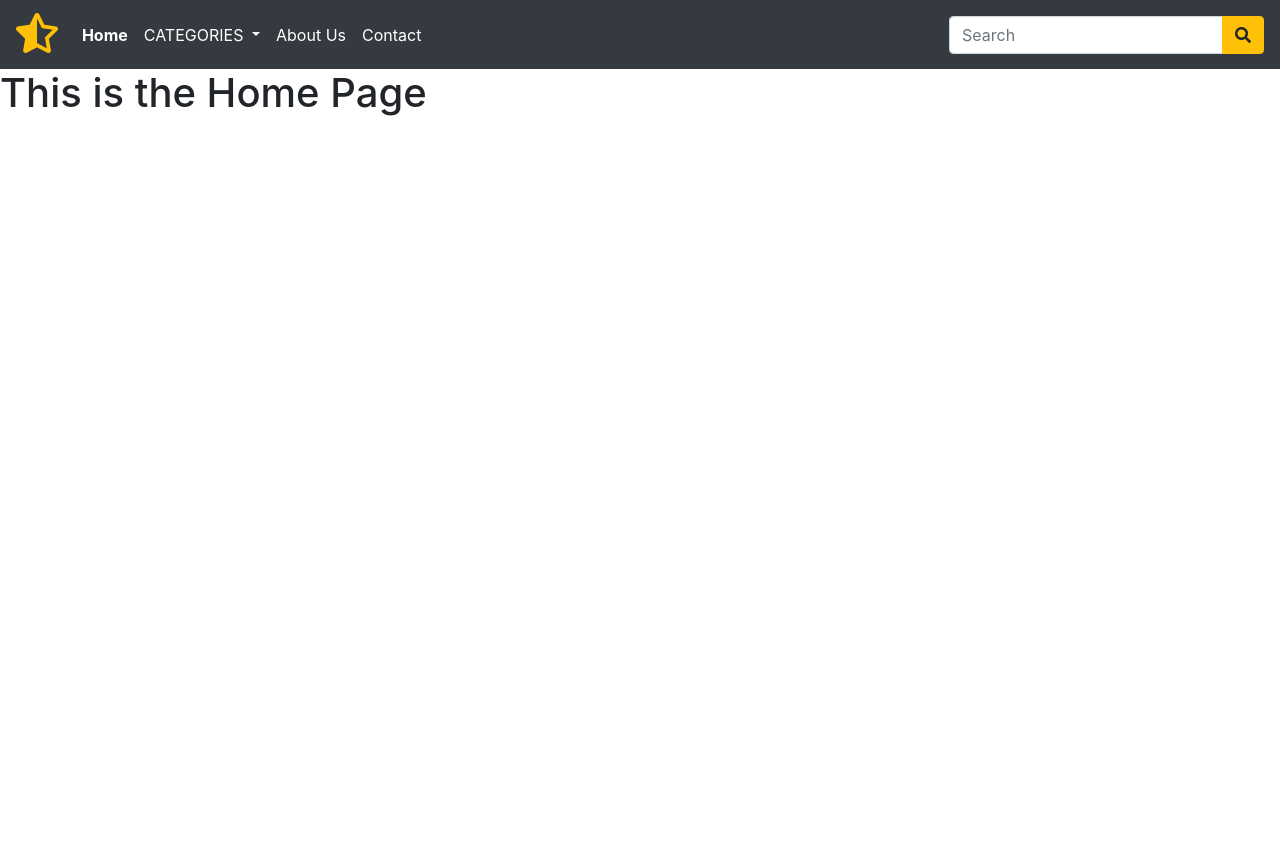
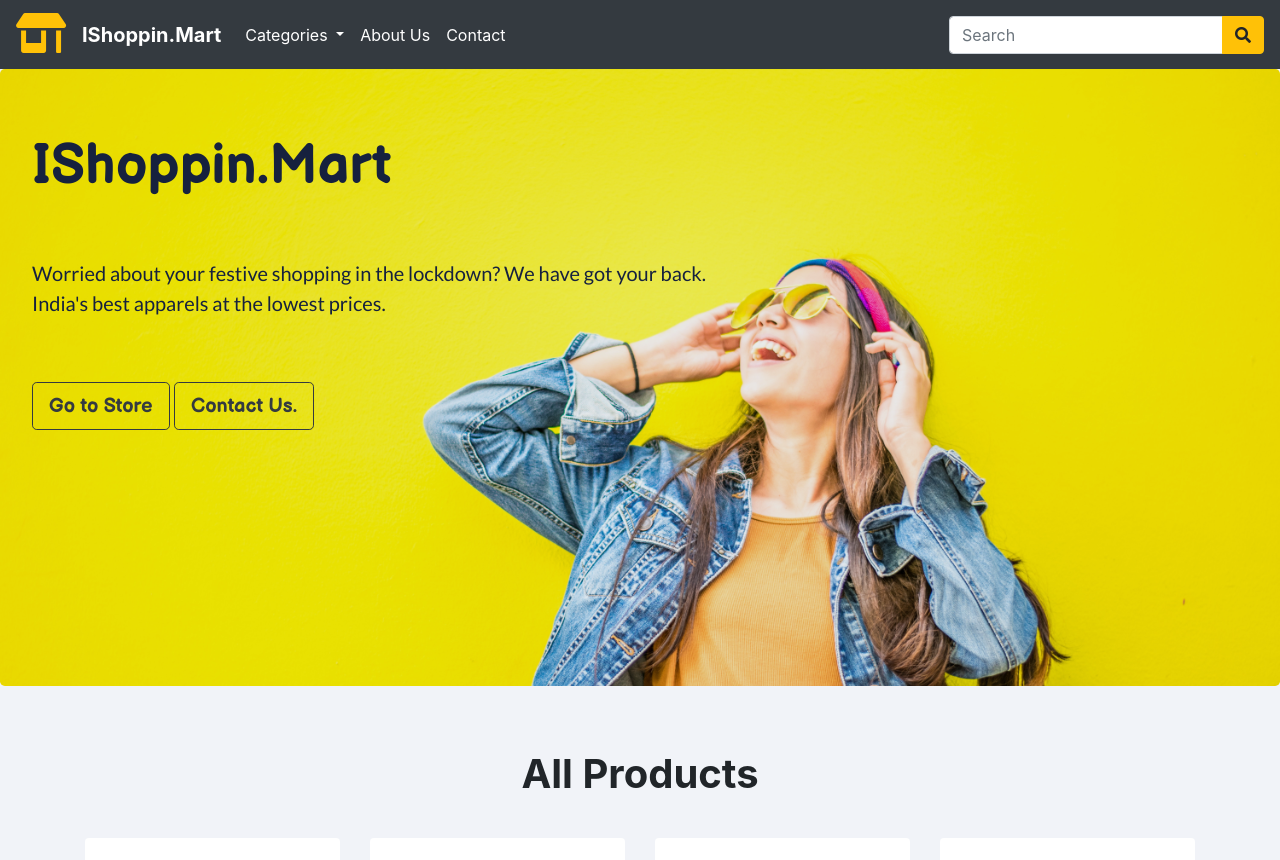
Before and after one commit to ghoshrohit72/India-Shopping-Mart, a Django app: page / in a window 1280 px wide. Shown: the top 860 px of the page. Before the commit the page ends 116 px from the top, so only its background shows below. Run offline with Django 3.2, Linux system fonts and the light colour scheme; some libraries are stand-ins or nearby versions.

Commit message:
Added Navbar,footer and basic functionality

```diff
--- /dev/null
+++ b/India_Bazaar_Project/store/static/custom.css
@@ -0,0 +1,48 @@
+body{
+    background-color: #f1f3f8;
+}
+.jumbotron
+{
+    background-image: url('image/hero_image.jpg') ;
+    padding-bottom: 20%;
+    -webkit-background-size: cover;
+    -moz-background-size: cover;
+    background-size: cover;
+    -o-background-size: cover;
+    font-weight: bold;
+    background-blend-mode: multiply;
+    font-family: 'Balsamiq Sans', cursive;
+    color: #16213e;
+
+}
+
+
+.lead{
+    padding-top: 50px;
+    font-family: 'Lato', sans-serif;
+    font-weight: lighter;
+}
+
+.GridImage{
+    height: 50%;
+    /* padding-bottom: 50px; */
+}
+
+.product_title{
+    padding-top:15px ;
+    padding-bottom: 10px;
+    font-size: 30px;
+    text-transform: uppercase;
+    letter-spacing: .2rem;
+}
+
+.product_text{
+    padding-right: 20px;
+}
+
+.product_description{
+    font-size: 16px;
+    padding-top: 15px;
+    text-transform: uppercase;
+    letter-spacing: .2rem;
+}
--- a/India_Bazaar_Project/store/templates/base.html
+++ b/India_Bazaar_Project/store/templates/base.html
@@ -1,5 +1,6 @@
 <!doctype html>
 <html lang="en">
+  {% load static %}
   <head>
     <!-- Required meta tags -->
     <meta charset="utf-8">
@@ -9,61 +10,26 @@
     <link rel="stylesheet" href="https://stackpath.bootstrapcdn.com/bootstrap/4.5.2/css/bootstrap.min.css" integrity="sha384-JcKb8q3iqJ61gNV9KGb8thSsNjpSL0n8PARn9HuZOnIxN0hoP+VmmDGMN5t9UJ0Z" crossorigin="anonymous">
     <!-- Font Awesome -->
     <link rel="stylesheet" href="https://use.fontawesome.com/releases/v5.14.0/css/all.css" integrity="sha384-HzLeBuhoNPvSl5KYnjx0BT+WB0QEEqLprO+NBkkk5gbc67FTaL7XIGa2w1L0Xbgc" crossorigin="anonymous">
+    <!-- Font Download -->
+    <link href="https://fonts.googleapis.com/css2?family=Lato&family=Montserrat:wght@300&display=swap" rel="stylesheet">
+    <link href="https://fonts.googleapis.com/css2?family=Balsamiq+Sans:wght@700&display=swap" rel="stylesheet">
+
+    <!-- Custom CSS -->
+    <link href="{%  static 'custom.css' %}" rel="stylesheet">
 
 
     <title>{%block title %} {% endblock %}</title>
   </head>
   <body>
 
+    <!-- NAVBAR -->
+      {% include 'navbar.html' %}
 
-
-    <!-- NAVBAR -->
-
-    <nav class="navbar navbar-expand-lg navbar-dark bg-dark">
-        <a class="navbar-brand" href="{% url 'home' %}"><i class="fas fa-star-half-alt text-warning fa-2x"></i></a>
-        <button class="navbar-toggler" type="button" data-toggle="collapse" data-target="#navbarSupportedContent" aria-controls="navbarSupportedContent" aria-expanded="false" aria-label="Toggle navigation">
-          <span class="navbar-toggler-icon"></span>
-        </button>
-
-        <div class="collapse navbar-collapse" id="navbarSupportedContent">
-          <ul class="navbar-nav mr-auto">
-            <li class="nav-item active font-weight-bold"><a class="nav-link" href="{% url 'home' %}">Home</a></li>
-
-            <!-- CATEGORIES TOGGLE MENU -->
-
-            <li class="nav-item dropdown active">
-                <a class="nav-link dropdown-toggle" href="#" id="navbarDropdown" role="button" data-toggle="dropdown" aria-haspopup="true" aria-expanded="false">
-                    CATEGORIES
-                </a>
-                  <div class="dropdown-menu" aria-labelledby="navbarDropdown">
-                    <a class="dropdown-item" href="#">Action</a>
-                    <a class="dropdown-item" href="#">Another action</a>
-                    <div class="dropdown-divider"></div>
-                    <a class="dropdown-item" href="#">Something else here</a>
-                  </div>
-                </li>
-
-
-
-                </form>
-            <li class="nav-item active"><a class="nav-link" href="{% url 'about' %}">About Us</a></li>
-            <li class="nav-item active"><a class="nav-link" href="#">Contact</a></li>
-        </ul>
-
-            <!-- search bar -->
-
-            <form class="form-inline">
-                <div class="input-group">
-                     <input class="form-control" type="search" placeholder="Search" aria-label="Search">
-                     <div class="input-group-append">
-                        <button class="btn btn-warning" type="submit"><i class="fas fa-search"></i></button>
-                     </div>
-                </div>
-            </div>
-      </nav>
 
       {% block content %}
       {% endblock %}
+
+      {% include 'footer.html' %}
     <!-- Optional JavaScript -->
     <!-- jQuery first, then Popper.js, then Bootstrap JS -->
     <script src="https://code.jquery.com/jquery-3.5.1.slim.min.js" integrity="sha384-DfXdz2htPH0lsSSs5nCTpuj/zy4C+OGpamoFVy38MVBnE+IbbVYUew+OrCXaRkfj" crossorigin="anonymous"></script>
--- /dev/null
+++ b/India_Bazaar_Project/store/templates/footer.html
@@ -0,0 +1,8 @@
+<footer class="bg-dark text-white mt-5 p-5">
+    <div class="container">
+        <p class="lead text-center">
+            Copyright &copy; 2020 Rohit
+        </p>
+
+    </div>
+</footer>
--- a/India_Bazaar_Project/store/templates/home.html
+++ b/India_Bazaar_Project/store/templates/home.html
@@ -1,4 +1,5 @@
 {% extends 'base.html' %}
+{% load static %}
     {%block title %}
     Home
     {% endblock %}
@@ -7,7 +8,61 @@
 
     {% block content %}
 
-    <h1>This is the Home Page</h1>
+
+
+    <div class="jumbotron">
+        <h1 class="display-4">IShoppin.Mart</h1>
+        <p class="lead">Worried about your festive shopping in the lockdown? We have got your back. <br>
+            India's best apparels at the lowest prices.
+        </p>
+        <br>
+        <br>
+        <a class="btn btn-outline-dark btn-lg" href="#ProductsGrid" role="button">Go to Store </a>
+        <a class="btn btn-outline-dark btn-lg" href="#" role="button">Contact Us. </a>
+      </div>
+
+      <section id="ProductsGrid">
+        <div class="py-4">
+            <div class="container">
+                <div class="row">
+                    <div class="col-10 mx-auto my-2 text-center">
+                      <h1 class="text-capitalize font-weight-bold">
+                          All Products
+                      </h1>
+                    </div>
+                </div>
+            </div>
+
+        </div>
+        <!-- GRID CREATION -->
+        <div class="container">
+            <div class="row">
+                {% for i in '12345678' %}
+                <div class="col-9 mx-auto col-md-6 col-lg-3" >
+                    <div class="card mb-4" style="border-color: transparent">
+                        <div class="p-4">
+                            <img class="GridImage card-img-top" src="{% static 'image/image5.jpg' %}" alt="">
+                        </div>
+
+                        <!-- footer for images -->
+                        <div class="card-footer d-flex justify-content-between"
+                        style="background: transparent; border-color: transparent; padding-bottom: 50px">
+                            <p class="font-weight-bold mb-0">
+                                Polka Dotted Dress
+                            </p>
+                            <h5 class="text-info font-italic mb-0">
+                                <span class="mr-1">$</span>100
+                            </h5>
+                        </div>
+                    </div>
+                </div>
+                {% endfor %}
+            </div>
+        </div>
+
+      </section>
+
+
 
 
 
--- /dev/null
+++ b/India_Bazaar_Project/store/templates/navbar.html
@@ -0,0 +1,46 @@
+ <!-- NAVBAR -->
+
+ <nav class="navbar navbar-expand-lg navbar-dark bg-dark">
+    <a class="navbar-brand" href="{% url 'home' %}">
+      <!-- LOGO IMAGE -->
+       <i class="fas fa-store-alt text-warning fa-2x"></i> </a>
+    <button class="navbar-toggler" type="button" data-toggle="collapse" data-target="#navbarSupportedContent" aria-controls="navbarSupportedContent" aria-expanded="false" aria-label="Toggle navigation">
+      <span class="navbar-toggler-icon"></span>
+    </button>
+
+   <div class="collapse navbar-collapse" id="navbarSupportedContent">
+      <ul class="navbar-nav mr-auto">
+        <li class="nav-item active font-weight-bold"><a class="navbar-brand href="{% url 'home' %}">IShoppin.Mart</a></li>
+
+        <!-- CATEGORIES TOGGLE MENU -->
+
+        <li class="nav-item dropdown active">
+            <a class="nav-link dropdown-toggle" href="#" id="navbarDropdown" role="button" data-toggle="dropdown" aria-haspopup="true" aria-expanded="false">
+                Categories
+            </a>
+              <div class="dropdown-menu" aria-labelledby="navbarDropdown">
+                <a class="dropdown-item" href="#">Action</a>
+                <a class="dropdown-item" href="#">Another action</a>
+                <div class="dropdown-divider"></div>
+                <a class="dropdown-item" href="#">Something else here</a>
+              </div>
+            </li>
+
+
+
+            </form>
+        <li class="nav-item active"><a class="nav-link" href="#">About Us</a></li>
+        <li class="nav-item active"><a class="nav-link" href="#">Contact</a></li>
+    </ul>
+
+        <!-- search bar -->
+
+        <form class="form-inline">
+            <div class="input-group">
+                 <input class="form-control" type="search" placeholder="Search" aria-label="Search">
+                 <div class="input-group-append">
+                    <button class="btn btn-warning" type="submit"><i class="fas fa-search"></i></button>
+                 </div>
+            </div>
+        </div>
+  </nav>
--- a/India_Bazaar_Project/store/urls.py
+++ b/India_Bazaar_Project/store/urls.py
@@ -6,5 +6,5 @@ from . import views
 
 urlpatterns = [
     path('', views.home, name='home'),
-    path('about/', views.about, name='about'),
+    path('product/', views.productPage, name='product'),
 ]
--- a/India_Bazaar_Project/store/views.py
+++ b/India_Bazaar_Project/store/views.py
@@ -4,5 +4,5 @@ from django.http import HttpResponse
 def home(request):
     return render(request, 'home.html')
 
-def about(request):
-    return render(request, 'about.html')
+def productPage(request):
+    return render(request, 'product.html')
```
Also changed, not shown: India_Bazaar_Project/store/templates/about.html (deleted, +0 -10 lines), India_Bazaar_Project/store/templates/product.html (added, +36 -0 lines), India_Bazaar_Project/store/static/image/hero_image.jpg (added), India_Bazaar_Project/store/static/image/image1.jpg (added), India_Bazaar_Project/store/static/image/image3.jpg (added), India_Bazaar_Project/store/static/image/logo.png (added), 6 other files.
